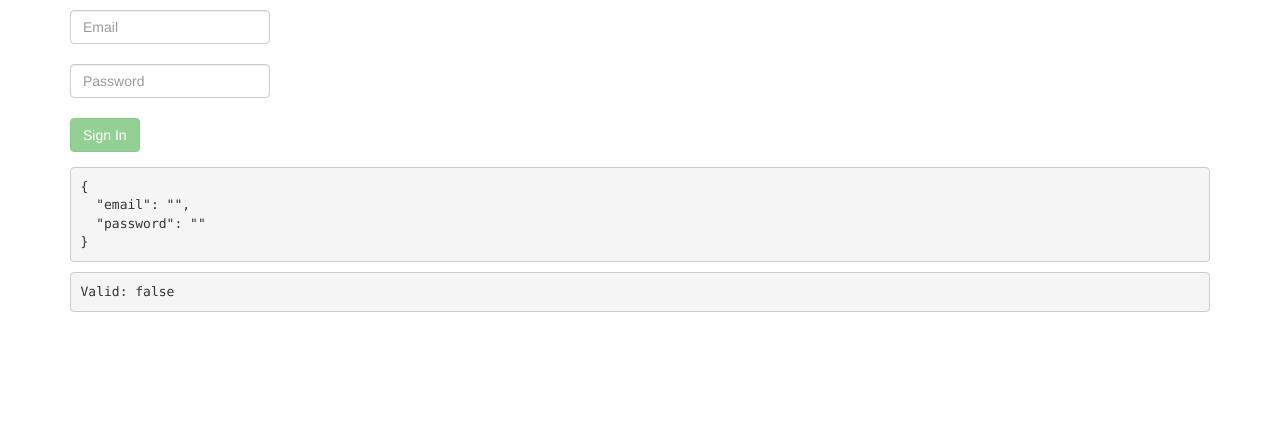
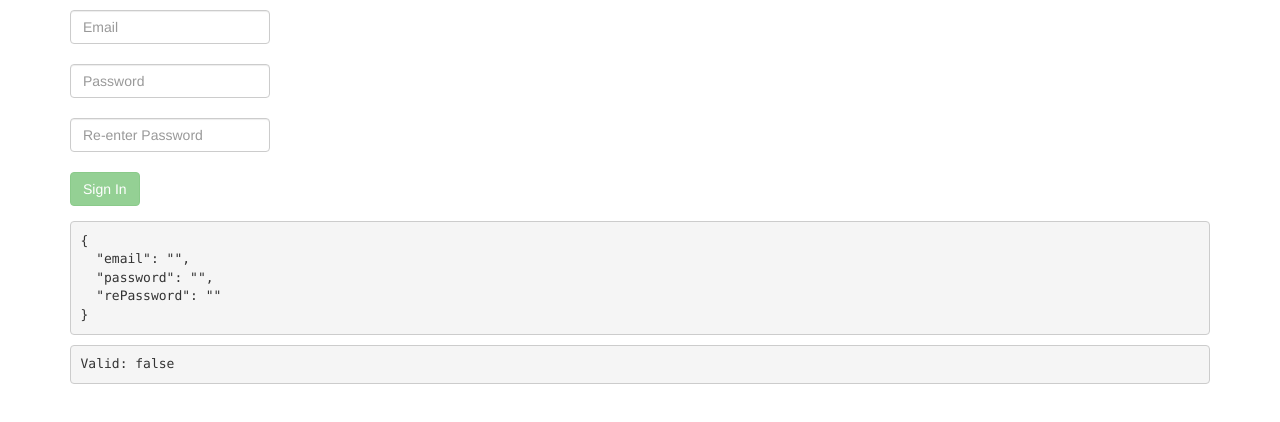
Before and after one commit to vanpho93/ng1704, an Angular app: page / in a window 1280 px wide. Shown: the top 422 px of the page. Built offline with nearby package versions, Linux system fonts and the light colour scheme; what @ngrx/store would draw is missing.

Commit message:
re enter password

```diff
--- a/src/app/components/sign-up.component.ts
+++ b/src/app/components/sign-up.component.ts
@@ -30,6 +30,16 @@ import { FormGroup, FormControl, Validators, ValidationErrors } from '@angular/f
       Invalid Password
     </i>
     <br *ngIf="!isPasswordValid">
+    <input
+      class="form-control"
+      placeholder="Re-enter Password"
+      formControlName="rePassword"
+      type="password"
+    />
+    <i style="color: red; margin: 10px; display: block;" *ngIf="isRePasswordValid">
+      Invalid Re-password
+    </i>
+    <br *ngIf="!isPasswordValid">
     <button class="btn btn-success" [disabled]="formSignUp.invalid">
       Sign In
     </button>
@@ -46,7 +56,8 @@ export class SignUpComponent {
   constructor() {
     this.formSignUp = new FormGroup({
       email: new FormControl('', [Validators.required, Validators.email, gmail]),
-      password: new FormControl('', [Validators.required, Validators.minLength(3)])
+      password: new FormControl('', [Validators.required, Validators.minLength(3)]),
+      rePassword: new FormControl('', [Validators.required, Validators.minLength(3)])
     });
   }
 
@@ -63,6 +74,11 @@ export class SignUpComponent {
     const control = this.formSignUp.get('email');
     return control.invalid && control.touched;
   }
+
+  get isRePasswordValid() {
+    const control = this.formSignUp.get('rePassword');
+    return control.invalid && control.touched;
+  }
 }
 
 function gmail(email: FormControl): ValidationErrors | null {
```
